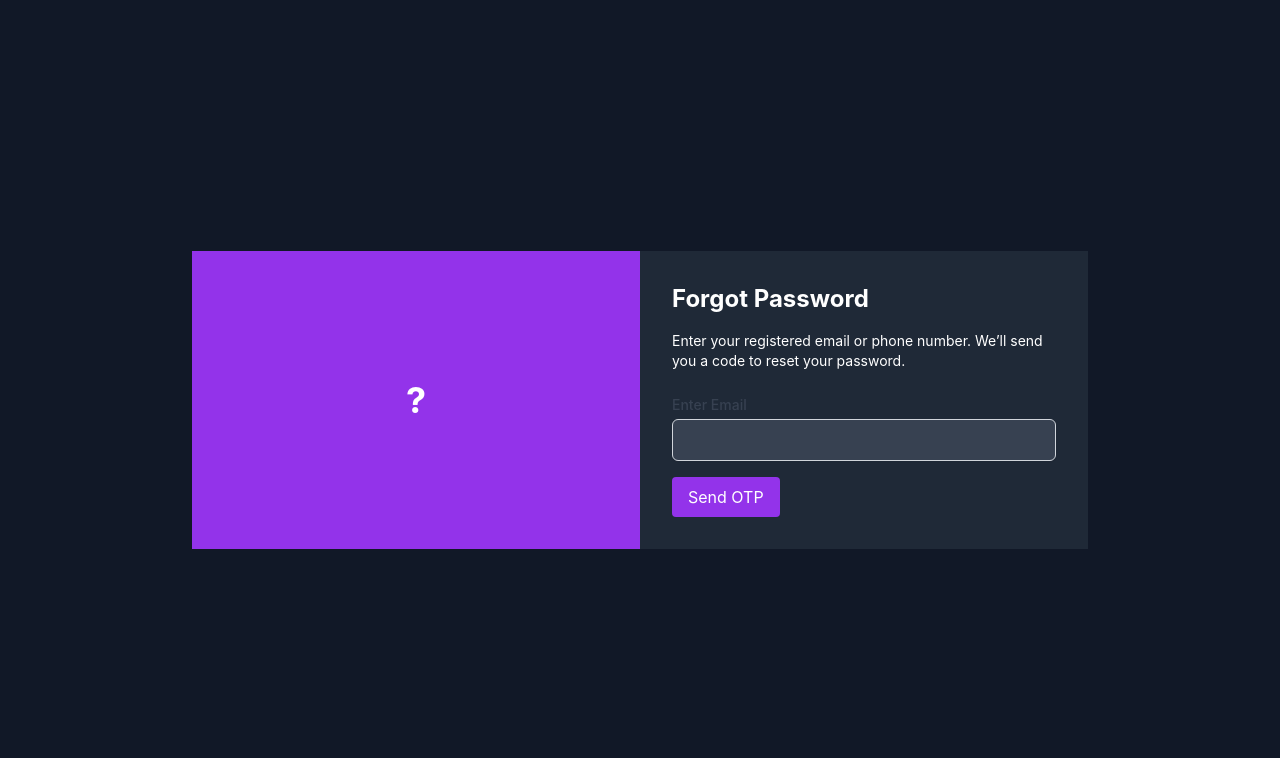
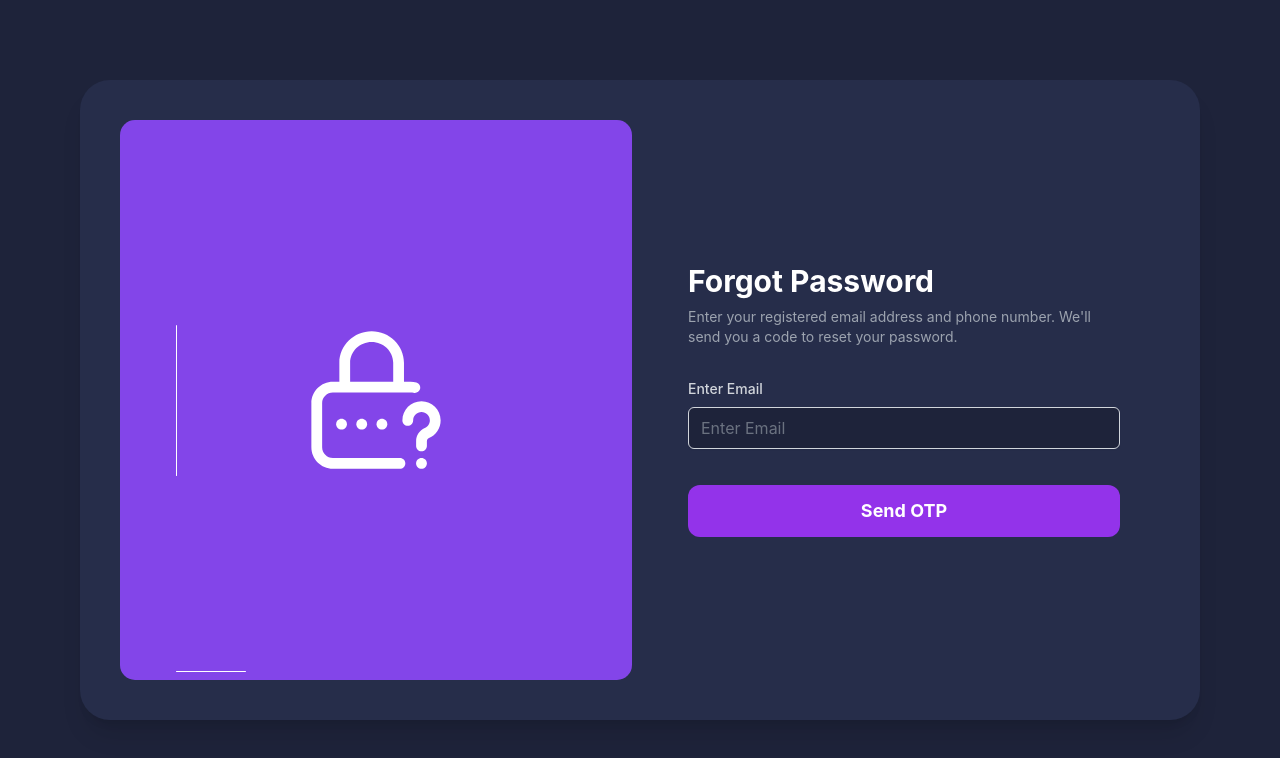
Before and after one commit to abdullahbinshahzad/fusaty-admin-panel, a React (Create React App) app: page /forgot-password in a window 1280 px wide. Shown: the top 758 px of the page. Built offline with nearby package versions, Linux system fonts and the light colour scheme.

Commit message:
login, forgort password 95% done

```diff
--- a/src/pages/auth/ForgotPassword.js
+++ b/src/pages/auth/ForgotPassword.js
@@ -2,23 +2,95 @@ import React from 'react';
 import { useTranslation } from 'react-i18next';
 import Button from '../../components/common/Button';
 import Input from '../../components/common/Input';
+import logo from '../../assets/images/Frame 1686553571.svg'
 
 const ForgotPassword = () => {
   const { t } = useTranslation();
 
   return (
-    <div className="flex items-center justify-center min-h-screen bg-gray-900">
-      <div className="flex w-full max-w-4xl">
-        <div className="w-1/2 bg-purple-600 p-8 flex items-center justify-center">
-          <div className="text-white text-center">
-            <div className="text-4xl font-bold">?</div>
+    <div className="h-screen bg-[#1E233A] flex items-center justify-center px-4 sm:px-6 md:px-10 lg:px-[80px]">
+      <div className="flex flex-col lg:flex-row w-full max-w-[1279px] h-[90vh] lg:h-[80vh] p-6 sm:p-8 lg:p-[40px] bg-[#262D4A] rounded-[30px] overflow-hidden shadow-xl relative">
+        {/* Left Side */}
+        <div className="w-full lg:w-1/2 bg-[#8345E9] text-white flex flex-col items-center justify-center p-6 sm:p-8 lg:p-10 rounded-[15px] mb-6 lg:mb-0 lg:mr-4 relative">
+          <div className="h-24 sm:h-32 md:h-36 lg:h-40 flex items-center justify-center">
+            <img
+              src={logo}
+              alt="Fusaty Logo"
+              className="h-full object-contain"
+            />
           </div>
+          <div className="absolute hidden lg:block bottom-68 left-14 w-[1px] h-[151px] bg-white rounded-full" />
+          <div className="absolute hidden lg:block bottom-2 left-14 w-[70px] h-[1px] bg-white rounded-full" />
         </div>
-        <div className="w-1/2 p-8 bg-gray-800 text-white">
-          <h2 className="text-2xl font-bold mb-4">{t('forgotPassword.title')}</h2>
-          <p className="text-sm mb-6">{t('forgotPassword.description')}</p>
-          <Input label={t('forgotPassword.email')} type="email" className="bg-gray-700 text-white" />
-          <Button>{t('forgotPassword.sendOTP')}</Button>
+
+        {/* Right Side */}
+        <div className="w-full lg:w-1/2 p-6 sm:p-8 lg:p-10 text-white flex flex-col justify-center">
+          <h2 className="text-2xl sm:text-3xl font-bold mb-2">Forgot Password</h2>
+          <p className="text-sm text-gray-400 mb-6 sm:mb-8">
+            Enter your registered email address and phone number. We'll send you a code to reset your password.
+          </p>
+
+          <div className="mb-5">
+            <label
+              htmlFor="email"
+              className="text-sm font-medium block mb-2 text-gray-300"
+            >
+              {t("login.email")}
+            </label>
+            <Input
+              id="email"
+              type="email"
+              placeholder="Enter Email"
+              className="w-full p-3 rounded-lg bg-[#1E233A] text-white placeholder-gray-500 focus:outline-none focus:ring-2 focus:ring-purple-600"
+            />
+          </div>
+
+          {/* <div className="mb-2 relative">
+            <label
+              htmlFor="password"
+              className="text-sm font-medium block mb-2 text-gray-300"
+            >
+              {t("login.password")}
+            </label>
+            <Input
+              id="password"
+              type="password"
+              placeholder="Enter Password"
+              className="w-full p-3 rounded-lg bg-[#1E233A] text-white placeholder-gray-500 focus:outline-none focus:ring-2 focus:ring-purple-600 pr-10"
+            />
+            <span className="absolute right-3 top-1/2 transform -translate-y-1/2 text-gray-400 cursor-pointer">
+              <svg
+                className="w-5 h-5"
+                fill="none"
+                stroke="currentColor"
+                viewBox="0 0 24 24"
+              >
+                <path
+                  strokeLinecap="round"
+                  strokeLinejoin="round"
+                  strokeWidth="2"
+                  d="M15 12a3 3 0 11-6 0 3 3 0 016 0z"
+                />
+                <path
+                  strokeLinecap="round"
+                  strokeLinejoin="round"
+                  strokeWidth="2"
+                  d="M2.458 12C3.732 7.943 7.523 5 12 5c4.478 0 8.268 2.943 9.542 7-1.274 4.057-5.064 7-9.542 7-4.477 0-8.268-2.943-9.542-7z"
+                />
+              </svg>
+            </span>
+          </div> */}
+
+          {/* <a
+            href="/forgot-password"
+            className="text-sm text-purple-400 text-right mb-6 block"
+          >
+            {t("login.forgot")}
+          </a> */}
+
+          <Button className="w-full bg-[#8345E9] hover:bg-[#6E30EE] text-white font-bold py-3 rounded-xl text-lg transition duration-300">
+            {t("Send OTP")}
+          </Button>
         </div>
       </div>
     </div>
--- a/src/pages/auth/Login.js
+++ b/src/pages/auth/Login.js
@@ -8,29 +8,36 @@ const Login = () => {
   const { t } = useTranslation();
 
   return (
-    <div className="min-h-screen bg-[#1E233A] flex items-center justify-center px-[80px] py-[100px]">
-      <div className="flex w-[1279px] h-[824px] p-[40px] bg-[#262D4A] rounded-[30px] overflow-hidden shadow-xl relative">
+    <div className="h-screen bg-[#1E233A] flex items-center justify-center px-4 sm:px-6 md:px-10 lg:px-[80px]">
+      <div className="flex flex-col lg:flex-row w-full max-w-[1279px] h-[90vh] lg:h-[80vh] p-6 sm:p-8 lg:p-[40px] bg-[#262D4A] rounded-[30px] overflow-hidden shadow-xl relative">
         {/* Left Side */}
-        <div className="w-1/2 bg-[#8345E9] text-white flex flex-col items-center justify-center p-10 rounded-[15px] relative">
-          <h1 className="text-3xl font-bold mb-6">Welcome to</h1>
-          <div className="h-40 flex items-center justify-center">
+        <div className="w-full lg:w-1/2 bg-[#8345E9] text-white flex flex-col items-center justify-center p-6 sm:p-8 lg:p-10 rounded-[15px] mb-6 lg:mb-0 lg:mr-4 relative">
+          <h1 className="text-2xl sm:text-3xl font-bold mb-4 sm:mb-6">
+            Welcome to
+          </h1>
+          <div className="h-24 sm:h-32 md:h-36 lg:h-40 flex items-center justify-center">
             <img
               src={logo}
               alt="Fusaty Logo"
               className="h-full object-contain"
             />
           </div>
-          <div className="absolute bottom-68 left-14 w-[1px] h-[151px] bg-white rounded-full" />
-          <div className="absolute bottom-2 left-14 w-[70px] h-[1px] bg-white rounded-full" />
+          <div className="absolute hidden lg:block bottom-68 left-14 w-[1px] h-[151px] bg-white rounded-full" />
+          <div className="absolute hidden lg:block bottom-2 left-14 w-[70px] h-[1px] bg-white rounded-full" />
         </div>
 
         {/* Right Side */}
-        <div className="w-1/2 p-10 text-white flex flex-col justify-center">
-          <h2 className="text-3xl font-bold mb-2">Login</h2>
-          <p className="text-sm text-gray-400 mb-8">How do I get started lorem ipsum dolor at?</p>
+        <div className="w-full lg:w-1/2 p-6 sm:p-8 lg:p-10 text-white flex flex-col justify-center">
+          <h2 className="text-2xl sm:text-3xl font-bold mb-2">Login</h2>
+          <p className="text-sm text-gray-400 mb-6 sm:mb-8">
+            How do I get started lorem ipsum dolor at?
+          </p>
 
           <div className="mb-5">
-            <label htmlFor="email" className="text-sm font-medium block mb-2 text-gray-300">
+            <label
+              htmlFor="email"
+              className="text-sm font-medium block mb-2 text-gray-300"
+            >
               {t("login.email")}
             </label>
             <Input
@@ -42,7 +49,10 @@ const Login = () => {
           </div>
 
           <div className="mb-2 relative">
-            <label htmlFor="password" className="text-sm font-medium block mb-2 text-gray-300">
+            <label
+              htmlFor="password"
+              className="text-sm font-medium block mb-2 text-gray-300"
+            >
               {t("login.password")}
             </label>
             <Input
@@ -58,13 +68,26 @@ const Login = () => {
                 stroke="currentColor"
                 viewBox="0 0 24 24"
               >
-                <path strokeLinecap="round" strokeLinejoin="round" strokeWidth="2" d="M15 12a3 3 0 11-6 0 3 3 0 016 0z" />
-                <path strokeLinecap="round" strokeLinejoin="round" strokeWidth="2" d="M2.458 12C3.732 7.943 7.523 5 12 5c4.478 0 8.268 2.943 9.542 7-1.274 4.057-5.064 7-9.542 7-4.477 0-8.268-2.943-9.542-7z" />
+                <path
+                  strokeLinecap="round"
+                  strokeLinejoin="round"
+                  strokeWidth="2"
+                  d="M15 12a3 3 0 11-6 0 3 3 0 016 0z"
+                />
+                <path
+                  strokeLinecap="round"
+                  strokeLinejoin="round"
+                  strokeWidth="2"
+                  d="M2.458 12C3.732 7.943 7.523 5 12 5c4.478 0 8.268 2.943 9.542 7-1.274 4.057-5.064 7-9.542 7-4.477 0-8.268-2.943-9.542-7z"
+                />
               </svg>
             </span>
           </div>
 
-          <a href="/forgot-password" className="text-sm text-purple-400 text-right mb-6 block">
+          <a
+            href="/forgot-password"
+            className="text-sm text-purple-400 text-right mb-6 block"
+          >
             {t("login.forgot")}
           </a>
 
```
Also changed, not shown: src/assets/images/Frame 1686553571.svg (added).
